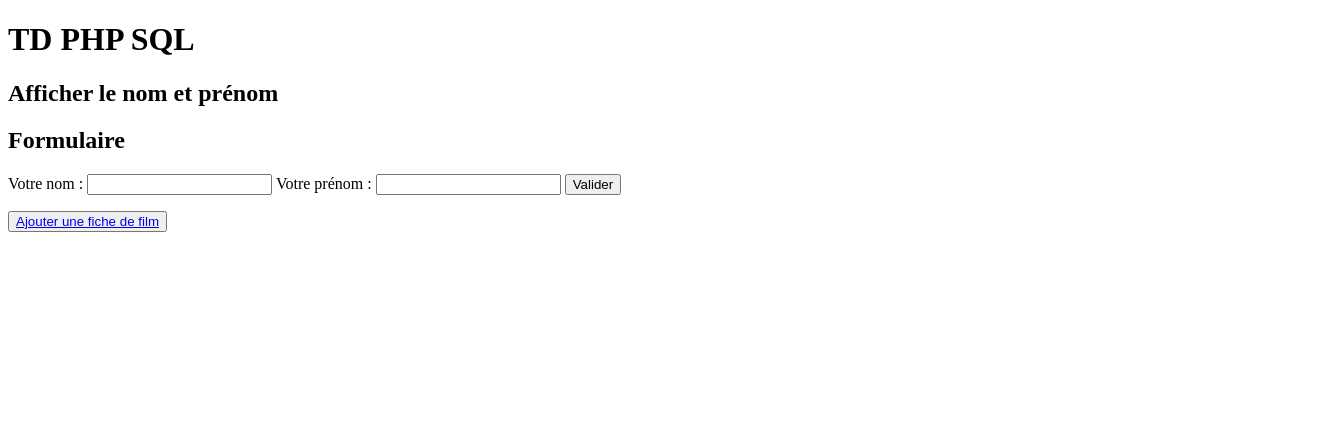
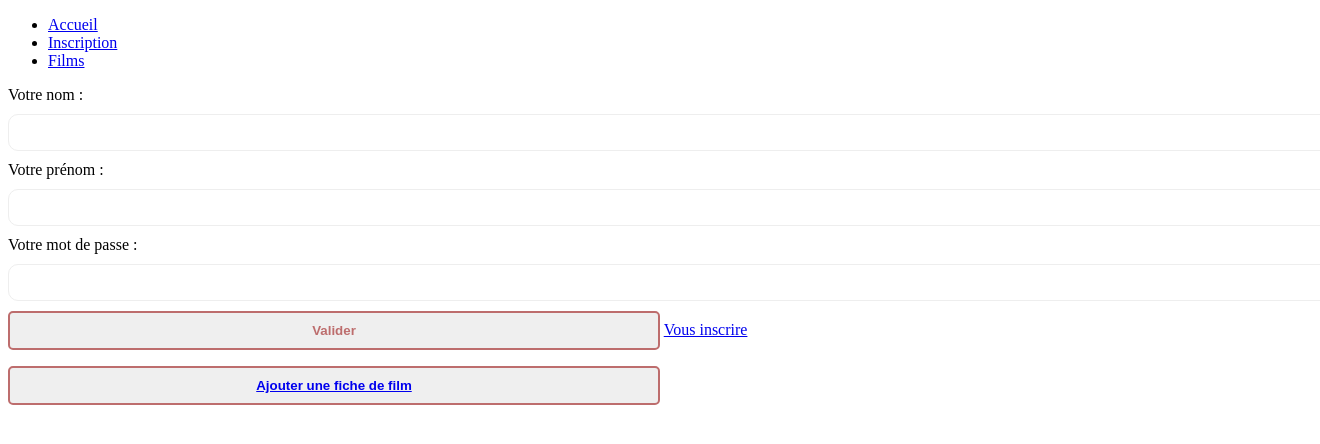
Before and after one commit to EmilieGen24/Mediatheque, a PHP site: page / in a window 1320 px wide; the page is wider, and only the part inside the window is pictured. Shown: the top 444 px of that part. Run offline with PHP 8.4, Linux system fonts and the light colour scheme; data that the repository does not hold is empty.

Commit message:
[ajout]_pagefilm_pageinscription_pagenav

```diff
--- /dev/null
+++ b/assets/css/style.css
@@ -0,0 +1,44 @@
+h1,h2{
+    color:brown;
+}
+
+h2{
+    margin-top: 4rem;
+}
+
+input {
+    display: block;
+    width: 100%;
+    margin: 10px 0;
+    padding: 10px;
+    border-radius: 10px;
+    border: 1px solid #eee;
+    transition: .3s border-color;
+}
+button {
+    padding: 10px;
+    border: 2px solid;
+    color: #bd6d6d;
+    font-weight: 600;
+    border-radius: 5px;
+    width: 50%;
+    transition: all ease-in-out 0.3s;
+}
+
+button:hover {
+    opacity: 80%;
+    cursor: pointer;
+
+}
+
+article {
+    padding:1em;
+    margin-bottom: 2em;
+    background-color: rgb(231, 231, 194);
+    border-radius: 5px;
+}
+
+.error {
+    color: red;
+    font-weight: bold;
+}
--- a/index.php
+++ b/index.php
@@ -3,11 +3,14 @@
 <head>
     <meta charset="UTF-8">
     <meta name="viewport" content="width=device-width, initial-scale=1.0">
-    <title>Document</title>
+    <title>TD mediatheque</title>
+    <link rel="stylesheet" href="assets/css/style.css">
 </head>
 <body>
-    <h1>TD PHP SQL</h1>
-    <h2>Afficher le nom et prénom</h2>
+    <!-- FONCTION INCLUDE POUR RECUPERER LA NAVBAR -->
+    <?php include('nav.php') ?>
+
+    <!-- Afficher les noms et prénoms -->
     <p>
         <?php
         $bdd = new PDO ("mysql:host=localhost;dbname=mediatheque;charset=utf8","root","");
@@ -18,15 +21,23 @@
             }
         ?>
     </p>
-    <h2>Formulaire</h2>
+
+    <!-- Créer un formulaire nom et prénom -->
     <p>
          <form action="index.php" method="$_POST">
             <label for="nom">Votre nom : </label>
             <input type="text" name="nom" id="nom">
             <label for="prenom">Votre prénom : </label>
             <input type="text" name="prenom" id="prenom">
+
+        <!-- Rajouter un mot de passe pour les utilisateurs -->
+            <label id="password">Votre mot de passe : </label>
+            <input type="password" name="password" id="password">
+
             <button>Valider</button>
+            <a href="inscription.php">Vous inscrire</a>
         </form>
+
         <?php
          if(isset($_POST["nom"])&& isset($_POST["prenom"])){
             $nom = $_POST["nom"];
@@ -38,7 +49,20 @@
         ?>
     </p>
 
+    <!-- Inserer un boutton qui amène sur une autre page -->
     <button><a href="film.php">Ajouter une fiche de film</a></button>
+
+    <!-- Afficher les 3 derniers films sur page accueil et retirer les utilisateurs -->
+
+    <?php
+    $requestRead = $bdd->prepare ("SELECT titre, realisateur, genre, duree FROM film");
+    $requestRead->execute(array());
+            while ($data = $requestRead -> fetch()){
+                echo "<p>" . $data["titre"] . "  " . $data["realisateur"] . $data["genre"] . $data["duree"] . "</p>";
+            }
+    ?>
+
+
 
 
 </body>
--- /dev/null
+++ b/nav.php
@@ -0,0 +1,7 @@
+<nav>
+    <ul>
+        <li><a href="index.php">Accueil</a></li>
+        <li><a href="index.php">Inscription</a></li>
+        <li><a href="film.php">Films</a></li>
+    </ul>
+</nav>
```
Also changed, not shown: film.php (+13 -8 lines), inscription.php (added, +46 -0 lines), synopsis.php (added, +11 -0 lines).
